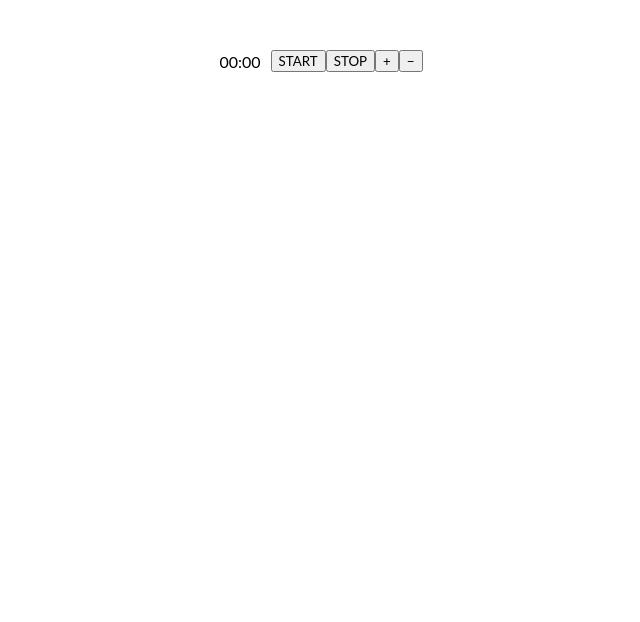
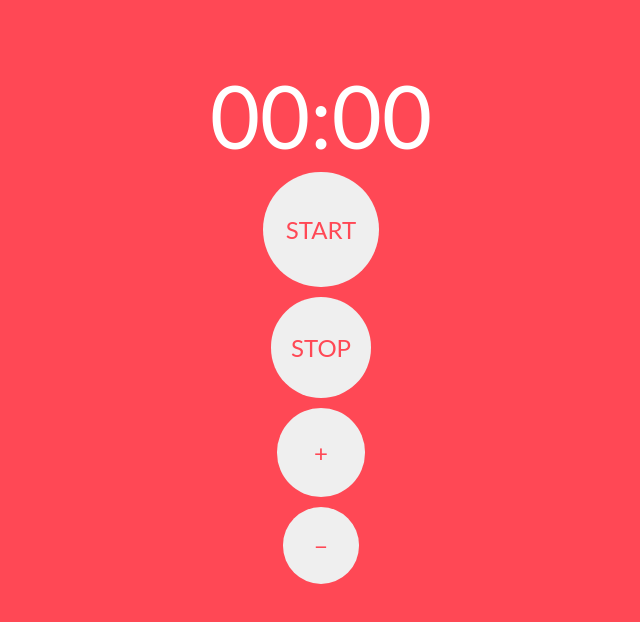
Before and after one commit to keptup/Pomodoro-Clock, a plain HTML site: page index.html in a window 1280 px wide. Shown: the whole page, without its empty margins (319-959 px from the left). Drawn offline with Linux system fonts and the light colour scheme.

Commit message:
Updated style.css
Added new styles to the clock.

```diff
--- a/style.css
+++ b/style.css
@@ -1,14 +1,72 @@
 * {
-	font-family: Lato;
+	font-family: Lato, sans-serif;
+}
+
+* :focus {
+	outline: none !important;
+}
+
+body {
+	color: white;
+	background-color: #FF4855;
+}
+
+button {
+	color: #FF4855;
+	border-radius: 5px;
+	border: none;
+	font-size: 1.5em;
+	margin: 5px;
 }
 
 .main-container {
-	margin-top: 50px;
+	margin-top: 4em;
+	display: flex;
+	flex-direction: column;
+	align-items: center;
+}
+
+.clock-container {
+	height: 25em;
+	width: 25em;
+	background-color: #FF4855;;
 	display: flex;
 	align-items: center;
 	justify-content: center;
+	border-radius: 50%;
+	border: 8px solid white;
+	margin-bottom: 15px;
 }
 
 .clock {
-  margin-right: 10px;
+	font-size: 5.4em;
 }
+
+.controls {
+	display: flex;
+	align-items: flex-end;
+}
+
+.start{
+	width: 4.8em;
+	height: 4.8em;
+	border-radius: 50%;
+}
+
+.stop {
+	width: 4.2em;
+	height: 4.2em;
+	border-radius: 50%;
+}
+
+.plus {
+	width: 3.7em;
+	height: 3.7em;
+	border-radius: 50%;
+}
+
+.minus {
+	width: 3.2em;
+	height: 3.2em;
+	border-radius: 50%;
+}
```
